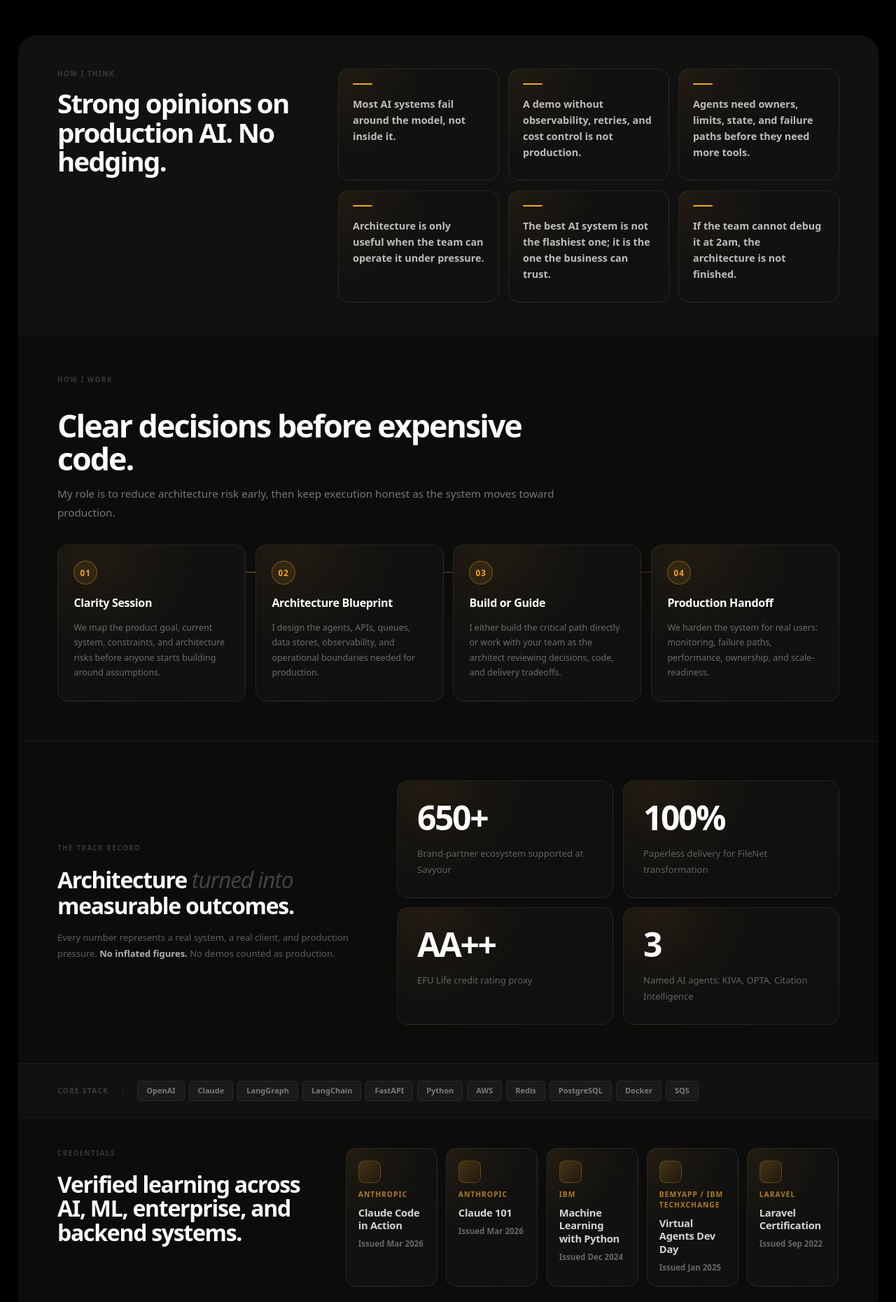
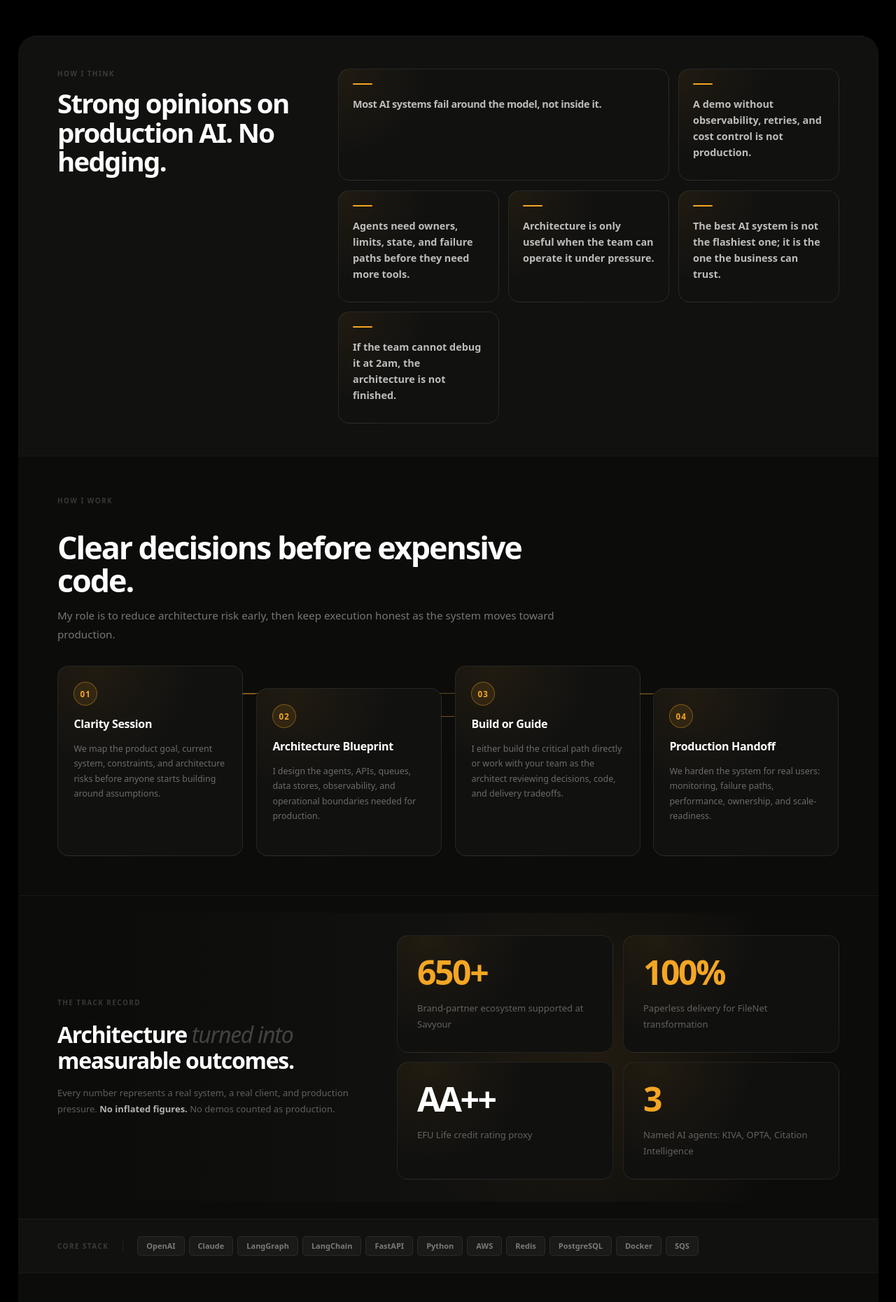
Before and after one commit to uzairkhatri/uzairkhatri, a Next.js app: page / in a window 1280 px wide. Shown: the part 3418-5278 px from the top of the page at 70% size. Built offline with nearby package versions, Linux system fonts and the light colour scheme.

Commit message:
Elevate lower homepage sections

```diff
--- a/components/About.module.css
+++ b/components/About.module.css
@@ -397,7 +397,7 @@
   position: relative;
   display: grid;
   grid-template-columns: repeat(4, minmax(0, 1fr));
-  gap: 0.85rem;
+  gap: clamp(0.85rem, 1.8vw, 1.15rem);
   background: transparent;
 }
 
@@ -417,13 +417,32 @@
   display: grid;
   align-content: start;
   gap: 0.85rem;
-  min-height: 14rem;
+  min-height: 15rem;
   border: 1px solid rgba(255, 255, 255, 0.085);
   border-radius: 1rem;
   background:
     radial-gradient(circle at 20% 0%, rgba(245, 166, 35, 0.07), transparent 9rem),
     #111110;
   padding: 1.4rem;
+}
+
+.workflowStep:nth-child(even) {
+  margin-top: 2rem;
+}
+
+.workflowStep::after {
+  content: "";
+  position: absolute;
+  top: 2.45rem;
+  right: -1.15rem;
+  z-index: 2;
+  width: 1.15rem;
+  height: 1px;
+  background: rgba(245, 166, 35, 0.45);
+}
+
+.workflowStep:last-child::after {
+  content: none;
 }
 
 .workflowStep span {
@@ -508,6 +527,20 @@
   line-height: 1.6;
 }
 
+.featuredPrinciple {
+  grid-column: span 2;
+  min-height: 13rem;
+  background:
+    radial-gradient(circle at 0% 0%, rgba(245, 166, 35, 0.16), transparent 13rem),
+    linear-gradient(135deg, rgba(245, 166, 35, 0.08), rgba(255, 255, 255, 0.025)),
+    #111110;
+  color: rgba(255, 255, 255, 0.88);
+  font-size: clamp(1.15rem, 1.7vw, 1.55rem);
+  font-weight: 850;
+  letter-spacing: -0.025em;
+  line-height: 1.35;
+}
+
 .principles blockquote::before {
   content: "";
   display: block;
@@ -548,6 +581,18 @@
   border-top: 1px solid rgba(255, 255, 255, 0.05);
   background: #0c0c0b;
   padding: 56px 56px;
+}
+
+.trackRecord::before {
+  content: "";
+  position: absolute;
+  inset: 1.5rem;
+  z-index: -1;
+  border-radius: 1.2rem;
+  background:
+    radial-gradient(circle at 68% 50%, rgba(245, 166, 35, 0.08), transparent 19rem),
+    linear-gradient(90deg, transparent 0%, rgba(255, 255, 255, 0.025) 48%, transparent 100%);
+  pointer-events: none;
 }
 
 .label {
@@ -697,14 +742,20 @@
   padding: 1.05rem;
 }
 
-.credentialCard::before {
-  content: "";
+.credentialCard em {
+  display: grid;
   width: 2rem;
   height: 2rem;
+  place-items: center;
   border: 1px solid rgba(245, 166, 35, 0.24);
   border-radius: 0.55rem;
   background:
     linear-gradient(135deg, rgba(245, 166, 35, 0.18), rgba(245, 166, 35, 0.03));
+  color: #f5a623;
+  font-size: 0.68rem;
+  font-style: normal;
+  font-weight: 950;
+  letter-spacing: 0.04em;
 }
 
 .credentialCard span {
@@ -897,6 +948,18 @@
     content: none;
   }
 
+  .workflowStep:nth-child(even) {
+    margin-top: 0;
+  }
+
+  .workflowStep::after {
+    content: none;
+  }
+
+  .featuredPrinciple {
+    grid-column: auto;
+  }
+
   .credentialGrid {
     grid-template-columns: repeat(auto-fit, minmax(10rem, 1fr));
   }
--- a/components/About.tsx
+++ b/components/About.tsx
@@ -1,5 +1,6 @@
 import styles from "./About.module.css";
 import { BOOKING_URL } from "./siteLinks";
+import CountUpNumber from "./CountUpNumber";
 
 const workflow = [
   ["01", "Clarity Session", "We map the product goal, current system, constraints, and architecture risks before anyone starts building around assumptions."],
@@ -18,10 +19,10 @@ const principles = [
 ];
 
 const stats = [
-  ["650+", "Brand-partner ecosystem supported at Savyour"],
-  ["100%", "Paperless delivery for FileNet transformation"],
-  ["AA++", "EFU Life credit rating proxy"],
-  ["3", "Named AI agents: KIVA, OPTA, Citation Intelligence"],
+  { value: "650+", end: 650, suffix: "+", label: "Brand-partner ecosystem supported at Savyour" },
+  { value: "100%", end: 100, suffix: "%", label: "Paperless delivery for FileNet transformation" },
+  { value: "AA++", label: "EFU Life credit rating proxy" },
+  { value: "3", end: 3, label: "Named AI agents: KIVA, OPTA, Citation Intelligence" },
 ];
 
 const stack = [
@@ -41,26 +42,31 @@ const stack = [
 const credentials = [
   {
     issuer: "Anthropic",
+    mark: "AI",
     title: "Claude Code in Action",
     detail: "Issued Mar 2026",
   },
   {
     issuer: "Anthropic",
+    mark: "C",
     title: "Claude 101",
     detail: "Issued Mar 2026",
   },
   {
     issuer: "IBM",
+    mark: "ML",
     title: "Machine Learning with Python",
     detail: "Issued Dec 2024",
   },
   {
     issuer: "BeMyApp / IBM TechXchange",
+    mark: "VA",
     title: "Virtual Agents Dev Day",
     detail: "Issued Jan 2025",
   },
   {
     issuer: "Laravel",
+    mark: "L",
     title: "Laravel Certification",
     detail: "Issued Sep 2022",
   },
@@ -77,8 +83,13 @@ export default function About() {
           <h3>Strong opinions on production AI. No hedging.</h3>
         </header>
         <div>
-          {principles.map((principle) => (
-            <blockquote className="reveal-item" key={principle}>{principle}</blockquote>
+          {principles.map((principle, index) => (
+            <blockquote
+              className={`${index === 0 ? styles.featuredPrinciple : ""} reveal-item`}
+              key={principle}
+            >
+              {principle}
+            </blockquote>
           ))}
         </div>
       </div>
@@ -117,10 +128,16 @@ export default function About() {
         </div>
 
         <div className={styles.statGrid}>
-          {stats.map(([value, label]) => (
-            <article className={`${styles.stat} reveal-item`} key={label}>
-              <strong>{value}</strong>
-              <p>{label}</p>
+          {stats.map((stat) => (
+            <article className={`${styles.stat} reveal-item`} key={stat.label}>
+              <strong>
+                {typeof stat.end === "number" ? (
+                  <CountUpNumber end={stat.end} suffix={stat.suffix} />
+                ) : (
+                  stat.value
+                )}
+              </strong>
+              <p>{stat.label}</p>
             </article>
           ))}
         </div>
@@ -143,6 +160,7 @@ export default function About() {
         <div className={styles.credentialGrid}>
           {credentials.map((credential) => (
             <article className={`${styles.credentialCard} reveal-item`} key={`${credential.issuer}-${credential.title}`}>
+              <em>{credential.mark}</em>
               <span>{credential.issuer}</span>
               <strong>{credential.title}</strong>
               <p>{credential.detail}</p>
--- /dev/null
+++ b/components/CountUpNumber.tsx
@@ -0,0 +1,54 @@
+"use client";
+
+import { useEffect, useRef, useState } from "react";
+
+type CountUpNumberProps = {
+  end: number;
+  suffix?: string;
+};
+
+export default function CountUpNumber({ end, suffix = "" }: CountUpNumberProps) {
+  const ref = useRef<HTMLSpanElement | null>(null);
+  const [value, setValue] = useState(0);
+
+  useEffect(() => {
+    const node = ref.current;
+    if (!node || !("IntersectionObserver" in window)) {
+      setValue(end);
+      return;
+    }
+
+    const observer = new IntersectionObserver(
+      ([entry]) => {
+        if (!entry?.isIntersecting) return;
+
+        const start = performance.now();
+        const duration = 1100;
+
+        const tick = (now: number) => {
+          const progress = Math.min((now - start) / duration, 1);
+          const eased = 1 - Math.pow(1 - progress, 3);
+          setValue(Math.round(end * eased));
+
+          if (progress < 1) {
+            requestAnimationFrame(tick);
+          }
+        };
+
+        requestAnimationFrame(tick);
+        observer.disconnect();
+      },
+      { threshold: 0.45 },
+    );
+
+    observer.observe(node);
+    return () => observer.disconnect();
+  }, [end]);
+
+  return (
+    <span ref={ref}>
+      {value}
+      {suffix}
+    </span>
+  );
+}
--- a/components/TrustStrip.tsx
+++ b/components/TrustStrip.tsx
@@ -56,7 +56,7 @@ function TestimonialCard({ author, quote, source }: { author: string; quote: str
 
 export default function TrustStrip() {
   return (
-    <section className={`${styles.section} reveal-section`} aria-label="Client testimonials">
+    <section className={`${styles.section} reveal-section`} id="testimonials" aria-label="Client testimonials">
       <div className={styles.shell}>
         <div className={styles.eyebrow}>
           <span />
```
